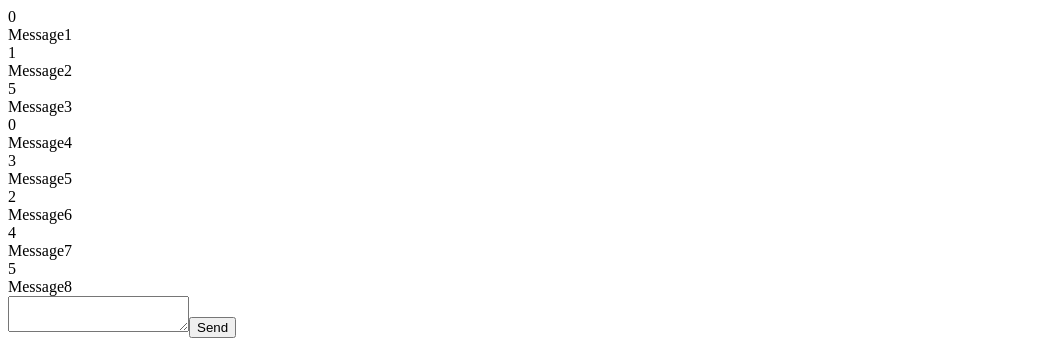
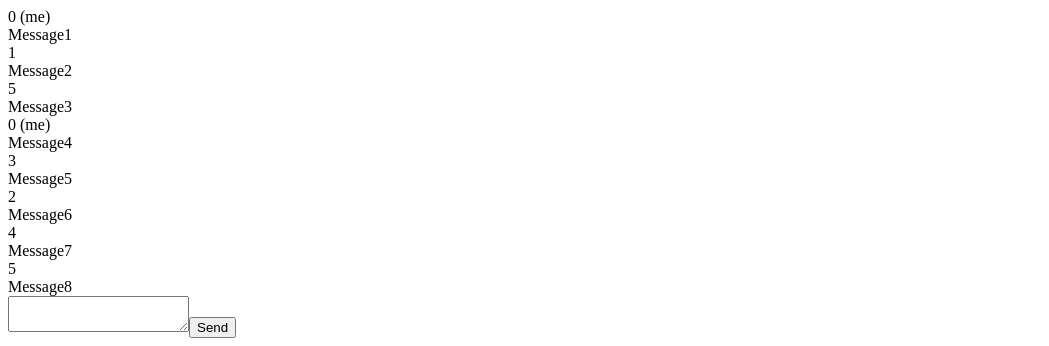
Before and after one commit to approvers/genkainet, a React app: page / in a window 1280 px wide. Shown: the top 346 px of the page, without its empty margins (0-1049 px from the left). Built offline with nearby package versions, Linux system fonts and the light colour scheme; the HTML template or start-up script is replaced by a standard one.

Commit message:
feat: add message component

```diff
--- a/src/App.tsx
+++ b/src/App.tsx
@@ -32,6 +32,7 @@ const message: Message[] = [
   { from: "4", message: "Message7" },
   { from: "5", message: "Message8" },
 ];
+const myId = "0";
 
 const App: FC = () => {
   const [to, setTo] = useState<string | null>(null);
@@ -40,6 +41,7 @@ const App: FC = () => {
       <Console
         messages={message}
         to={to}
+        myId={myId}
         onSendClick={() => {
           /* TODO */
         }}
--- a/src/components/Console.tsx
+++ b/src/components/Console.tsx
@@ -1,22 +1,21 @@
 import React, { FC, useState } from "react";
-import { Message } from "../shared";
+import Message from "./Message";
+import { Message as MessageType } from "../shared";
 
 type Props = {
-  messages: Message[];
+  myId: string;
+  messages: MessageType[];
   to: string | null;
   onSendClick: (message: string) => void;
 };
 
-const Console: FC<Props> = ({ messages, to, onSendClick }) => {
+const Console: FC<Props> = ({ messages, to, onSendClick, myId }) => {
   const [message, setMessage] = useState("");
   return (
     <div>
       <div>
-        {messages.map(({ from, message }, index) => (
-          <div key={index}>
-            <div>{from}</div>
-            <div>{message}</div>
-          </div>
+        {messages.map((message, index) => (
+          <Message key={index} message={message} isMine={myId === message.from} />
         ))}
       </div>
       <div>
--- /dev/null
+++ b/src/components/Message.tsx
@@ -0,0 +1,16 @@
+import React, { FC } from "react";
+import { Message as MessageType } from "../shared";
+
+type Props = {
+  message: MessageType;
+  isMine: boolean;
+};
+
+const Message: FC<Props> = ({ message: { from, message }, isMine }) => (
+  <div>
+    <div>{isMine ? `${from} (me)` : from}</div>
+    <div>{message}</div>
+  </div>
+);
+
+export default Message;
```
